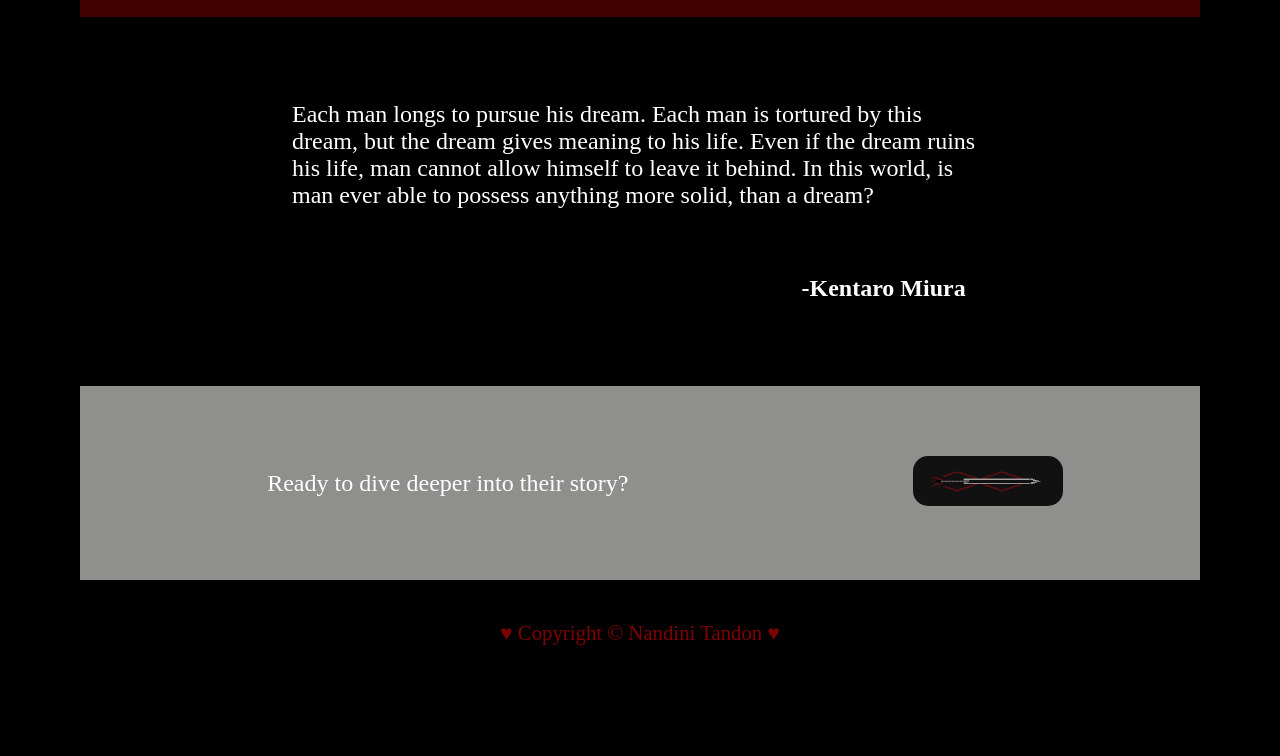
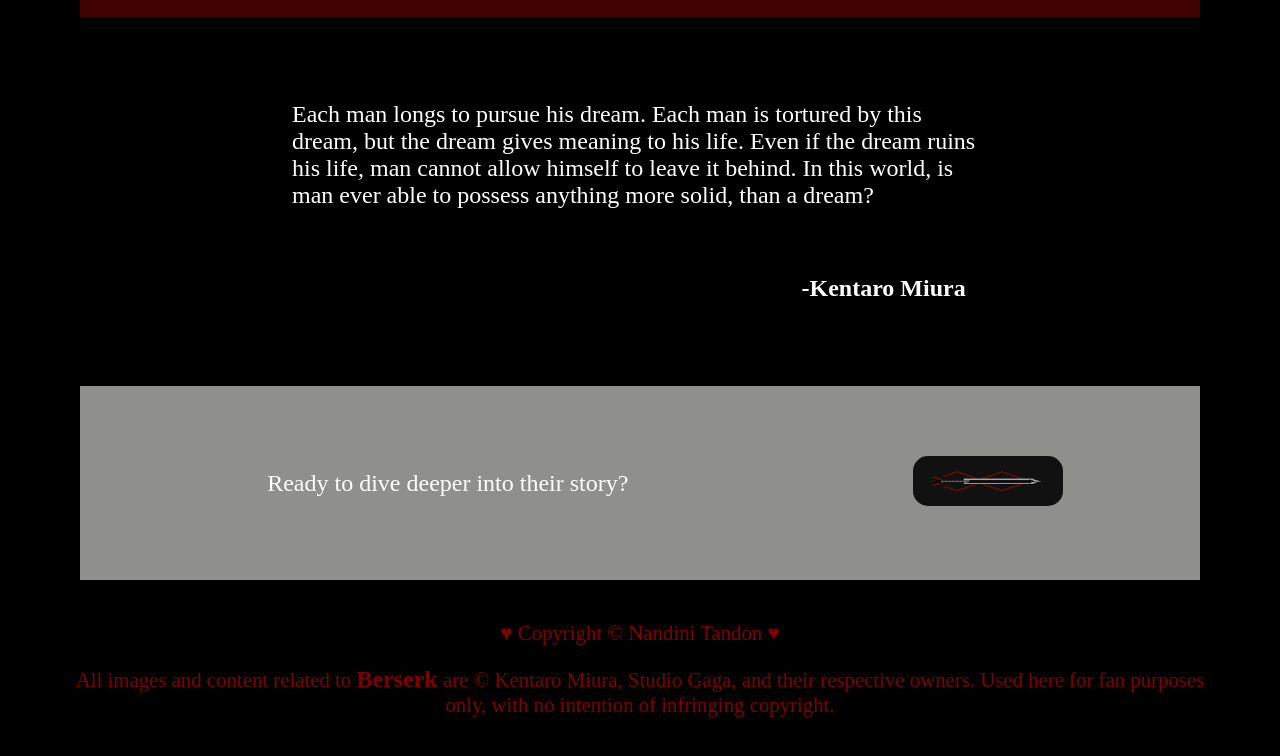
Before and after one commit to NandiniTandon21/berserk, a plain HTML site: page index.html in a window 1280 px wide. Shown: the part 1275-2031 px from the top of the page. Before the commit the page ends 1979 px from the top, so only its background shows below. Drawn offline with Linux system fonts and the light colour scheme.

```diff
--- a/index.html
+++ b/index.html
@@ -55,9 +55,14 @@
                 <a href="https://berserk-anime.com/" target="_blank"><img id="explore" src="assets/sword.png"></a>
             </div>
 
-        <div class="footer">
-            <p id="copyright">♥ Copyright <span>&copy;</span> Nandini Tandon ♥</p>
-        </div>
+            <div class="footer">
+                <p id="copyright">♥ Copyright <span>&copy;</span> Nandini Tandon ♥</p>
+                <p id="copyright">All images and content related to <strong>Berserk</strong> are © Kentaro Miura, Studio Gaga, and their respective owners. Used here for fan purposes only, with no intention of infringing copyright.</p>
+            </div>
+
+
+
+
 
 </body>
 </html>
```
Also changed, not shown: styles.css (line endings or trailing spaces), 1 other file.
